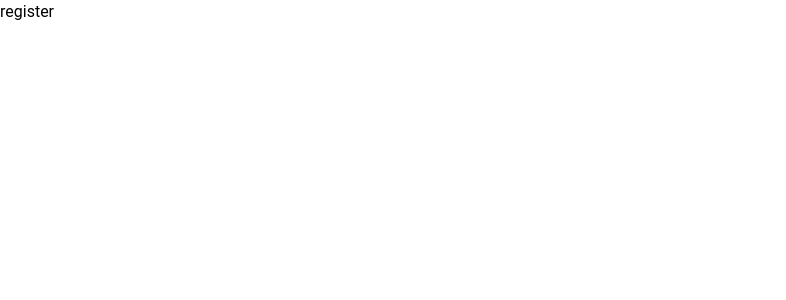
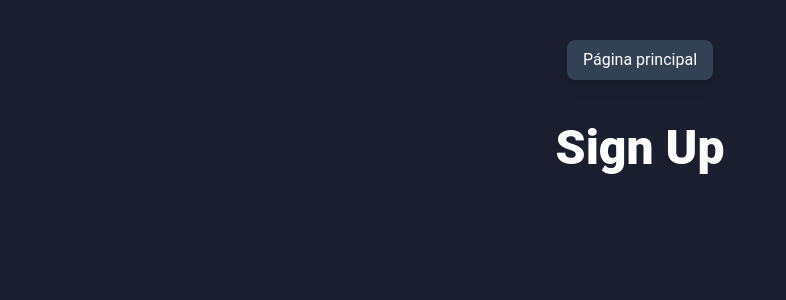
Before and after one commit to steevened/para-cuando, a Next.js app: page /auth/register in a window 1280 px wide. Shown: the top 300 px of the page, without its empty margins (0-786 px from the left). Built offline with nearby package versions, Linux system fonts and the light colour scheme.

Commit message:
build: styling login and sign up

```diff
--- a/pages/auth/login.tsx
+++ b/pages/auth/login.tsx
@@ -1,3 +1,21 @@
+import Head from 'next/head';
+import Link from 'next/link';
+
 export default function login() {
-  return <div>login</div>;
+  return (
+    <>
+      <Head>
+        <title>Log In - Para Cuándo</title>
+        <meta name="description" content="description" />
+      </Head>
+      <div className="flex flex-col items-center justify-start gap-10 bg-app-blackLight text-white h-screen  pt-10">
+        <Link href="/">
+          <button className="px-4 py-2 rounded-lg shadow-lg bg-slate-700 ">
+            Página principal
+          </button>
+        </Link>
+        <h1 className="title-1 ">login</h1>
+      </div>
+    </>
+  );
 }
--- a/pages/auth/register.tsx
+++ b/pages/auth/register.tsx
@@ -1,3 +1,21 @@
+import Head from 'next/head';
+import Link from 'next/link';
+
 export default function register() {
-  return <div>register</div>;
+  return (
+    <>
+      <Head>
+        <title>Sign Up - Para Cuándo</title>
+        <meta name="description" content="description" />
+      </Head>
+      <div className="flex flex-col items-center justify-start gap-10 bg-app-blackLight text-white h-screen  pt-10">
+        <Link href="/">
+          <button className="px-4 py-2 rounded-lg shadow-lg bg-slate-700 ">
+            Página principal
+          </button>
+        </Link>
+        <h1 className="title-1 ">Sign Up</h1>
+      </div>
+    </>
+  );
 }
```
